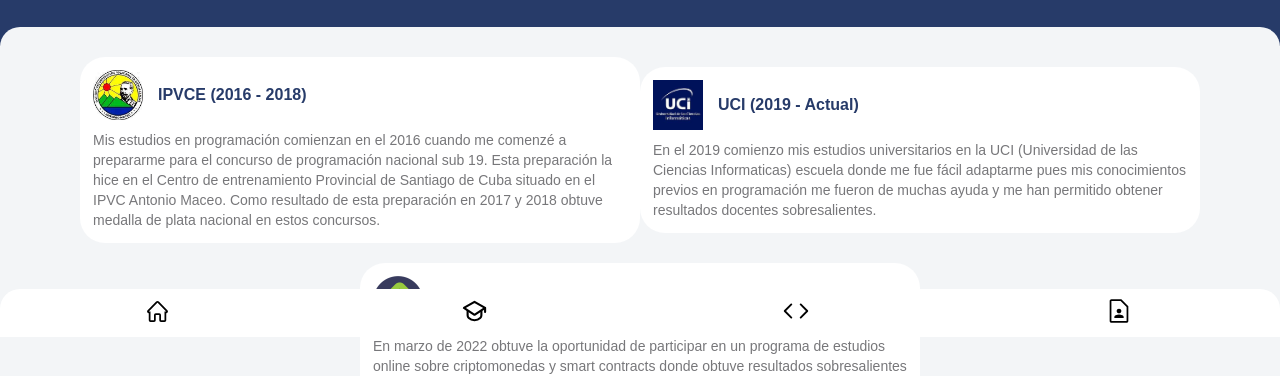
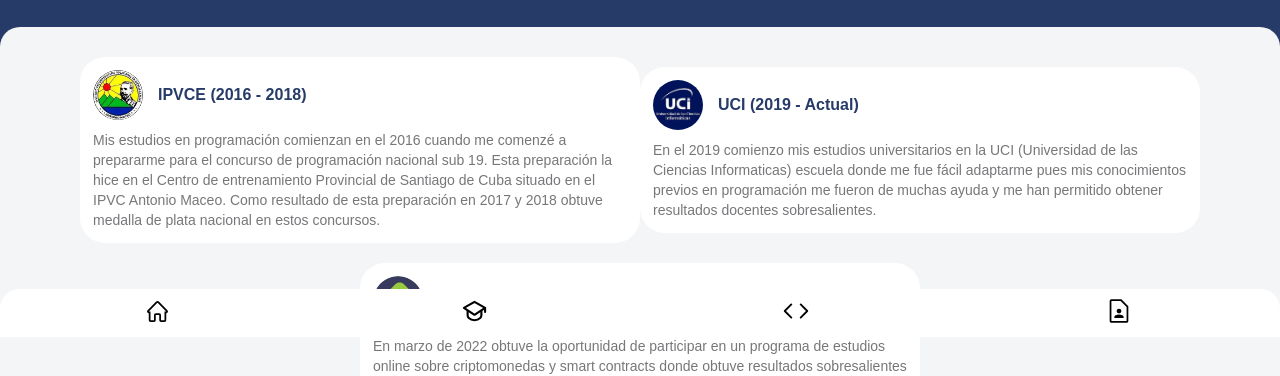
Before and after one commit to Yusei-0/Yusei-0, an Angular app: page /education in a window 1280 px wide. Shown: the part 463-839 px from the top of the page. Built offline with nearby package versions, Linux system fonts and the light colour scheme.

Commit message:
Fix education img border and background

```diff
--- a/src/app/education/components/period/period.component.css
+++ b/src/app/education/components/period/period.component.css
@@ -18,6 +18,8 @@
     height: 50px;
     width: 50px;
     display: inline;
+    border-radius: 50%;
+    background-color: var(--grey-background);
 }
 .period-main h3{
     font-size: 1.6rem;
```
